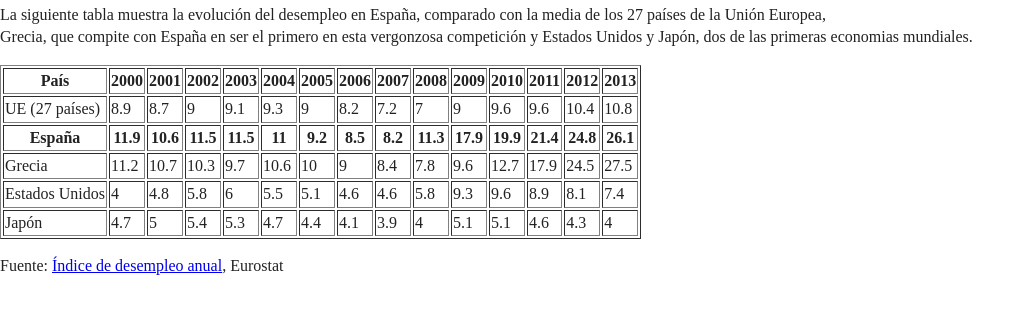
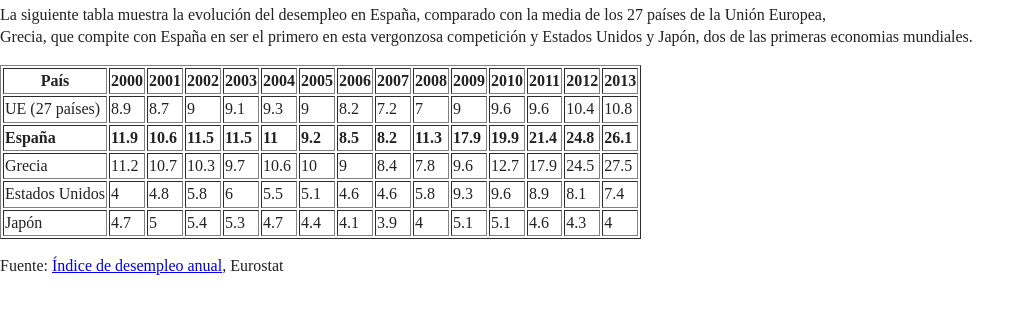
Before and after one commit to Miguelcoace/Tarea8.1, a website built with webpack: page index.html in a window 1280 px wide. Shown: the part 270-584 px from the top of the page, without its empty margins (0-1032 px from the left). Built offline with nearby package versions, Linux system fonts and the light colour scheme.

Commit message:
Tarea 8.1 versión final

```diff
--- a/index.html
+++ b/index.html
@@ -112,21 +112,21 @@
       <td>10.8</td>
     </tr>
     <tr>
-      <th>España</th>
-      <th>11.9</th>
-      <th>10.6</th>
-      <th>11.5</th>
-      <th>11.5</th>
-      <th>11</th>
-      <th>9.2</th>
-      <th>8.5</th>
-      <th>8.2</th>
-      <th>11.3</th>
-      <th>17.9</th>
-      <th>19.9</th>
-      <th>21.4</th>
-      <th>24.8</th>
-      <th>26.1</th>
+      <td><strong>España</strong></td>
+      <td><strong>11.9</strong></td>
+      <td><strong>10.6</strong></td>
+      <td><strong>11.5</strong></td>
+      <td><strong>11.5</strong></td>
+      <td><strong>11</strong></td>
+      <td><strong>9.2</strong></td>
+      <td><strong>8.5</strong></td>
+      <td><strong>8.2</strong></td>
+      <td><strong>11.3</strong></td>
+      <td><strong>17.9</strong></td>
+      <td><strong>19.9</strong></td>
+      <td><strong>21.4</strong></td>
+      <td><strong>24.8</strong></td>
+      <td><strong>26.1</strong></td>
     </tr>
     <tr>
       <td>Grecia</td>
```
